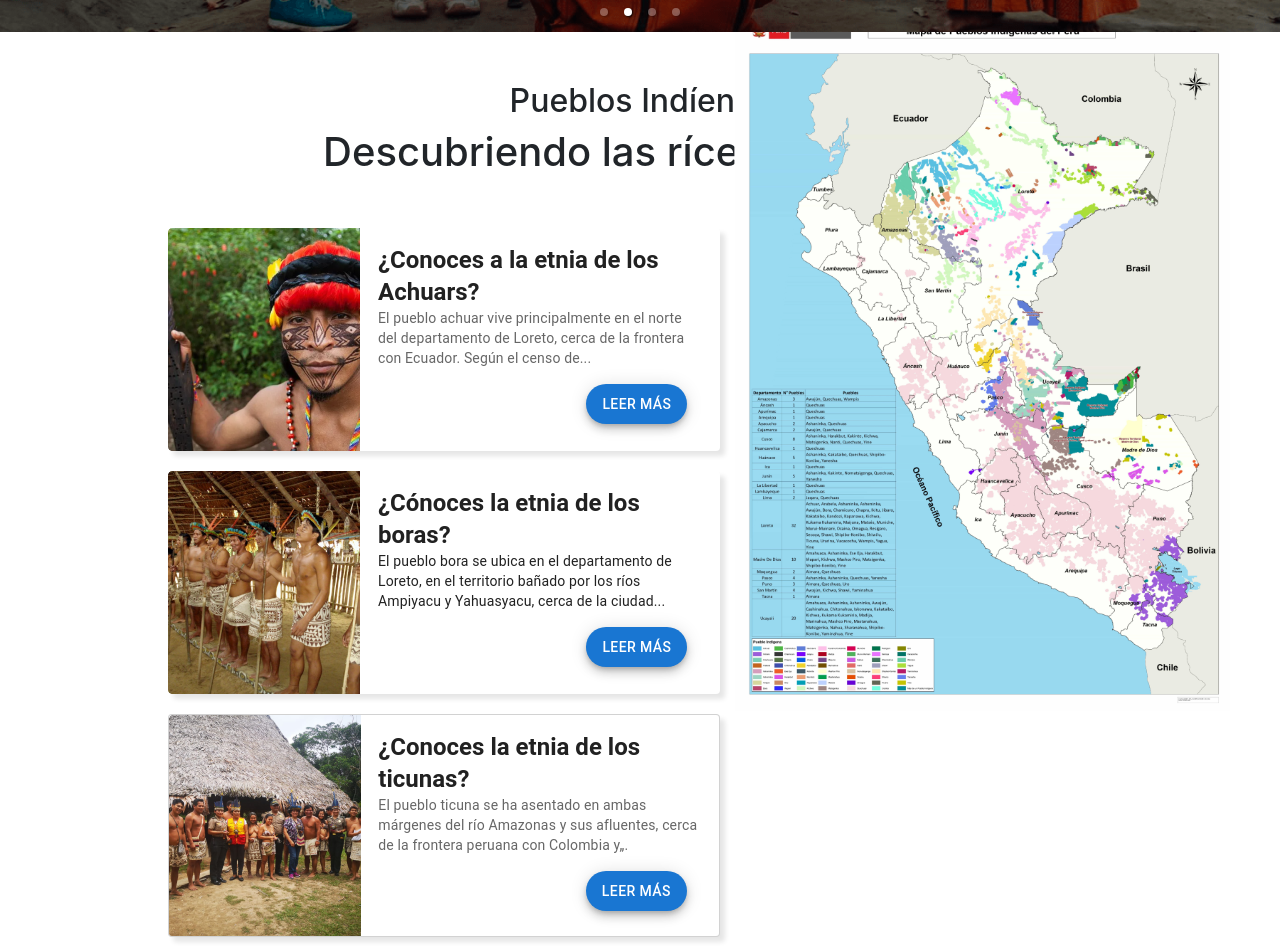
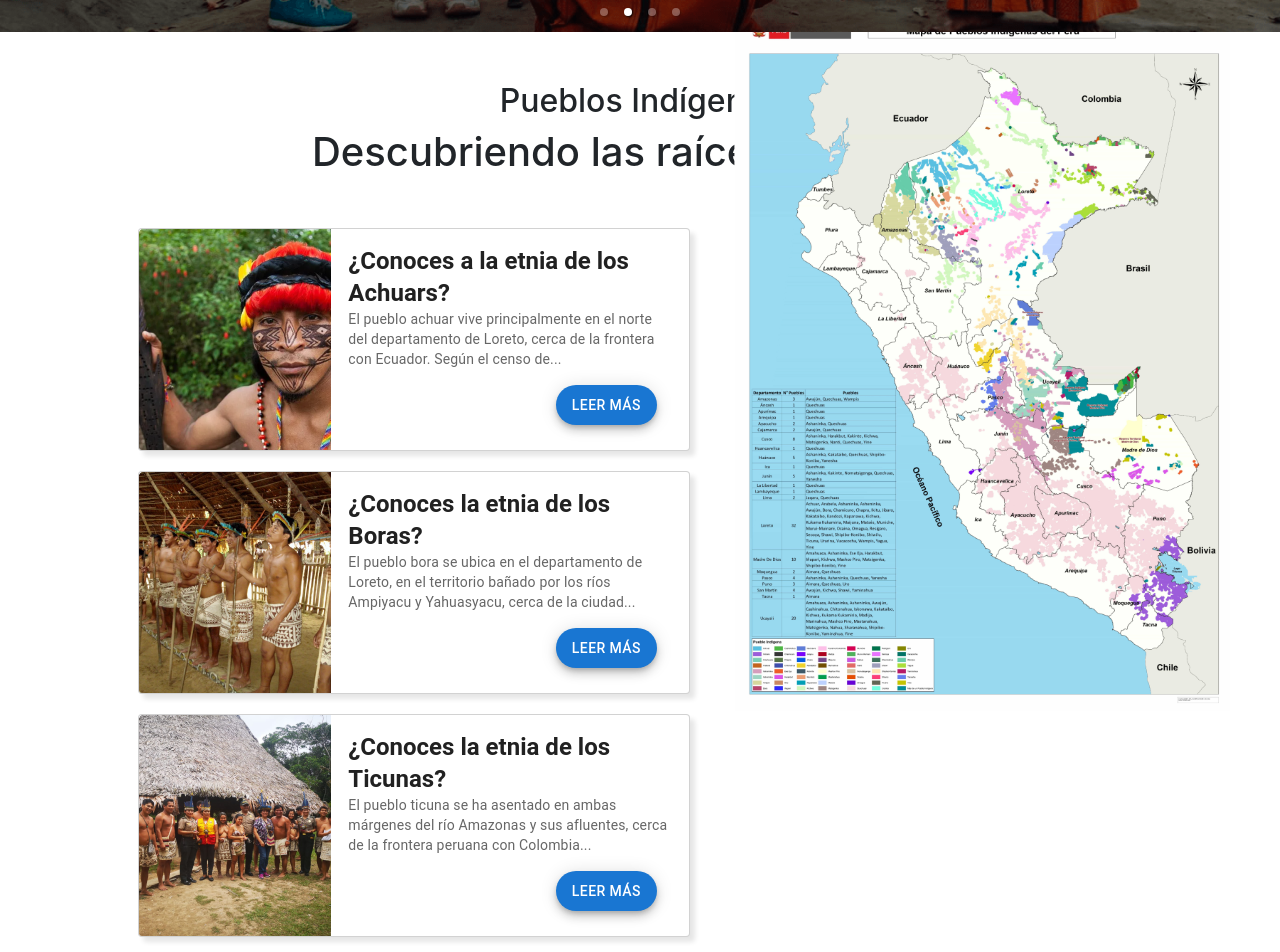
Before and after one commit to Danny-da/new-Amazonia, a React (Create React App) app: page / in a window 1280 px wide. Shown: the part 620-1572 px from the top of the page. Built offline with nearby package versions, Linux system fonts and the light colour scheme; the HTML template or start-up script is replaced by a standard one.

Commit message:
Tuve que mover a la izquierda los cards

```diff
--- a/src/components/body.js
+++ b/src/components/body.js
@@ -9,24 +9,24 @@ import map from '../images/mapa.png'
 const Body = () => {
   return (
     <div style={{ padding: '50px' }}>
-      <h2 style={{ textAlign: 'center' }}>Pueblos Indíenas</h2>
-      <h1 style={{ textAlign: 'center' }}>Descubriendo las ríces indígenas</h1>
+      <h2 style={{ textAlign: 'center' }}>Pueblos Indígenas</h2>
+      <h1 style={{ textAlign: 'center' }}>Descubriendo las raíces indígenas</h1>
       <br />
-      <div />
-      <Card style={{ width: '552px', height: '223px', marginLeft: '10%', marginTop: '20px', boxShadow: '5px 5px 5px rgba(0, 0, 0, 0.1)' }}>
+
+      <Card className="card" style={{ boxShadow: '5px 5px 5px rgba(0, 0, 0, 0.1)' }}>
         <Grid container>
           <Grid item xs={12} sm={4}>
-            <img src={img1} />
+            <img src={img1} alt="Imagen 1" />
           </Grid>
           <Grid item xs={12} sm={8}>
             <CardContent>
-              <Typography variant="h5" component="div" style={{ marginLeft: '10px',  fontWeight: 'bold' }}>
+              <Typography variant="h5" component="div" style={{ marginLeft: '10px', fontWeight: 'bold' }}>
                 ¿Conoces a la etnia de los Achuars?
               </Typography>
               <Typography variant="body2" color="text.secondary" style={{ marginLeft: '10px' }}>
                 El pueblo achuar vive principalmente en el norte del departamento de Loreto, cerca de la frontera con Ecuador. Según el censo de...
               </Typography>
-              <Box mt={2} style={{  marginLeft: '65%'}}>
+              <Box mt={2} style={{ marginLeft: '65%' }}>
                 <Fab variant="extended" size="medium" color="primary">
                   Leer más
                 </Fab>
@@ -36,24 +36,20 @@ const Body = () => {
         </Grid>
       </Card>
 
-      <Card style={{ width: '552px', height: '223px', marginLeft: '10%', marginTop: '20px', boxShadow: '5px 5px 5px rgba(0, 0, 0, 0.1)' }}>
+      <Card className="card" style={{boxShadow: '5px 5px 5px rgba(0, 0, 0, 0.1)' }}>
         <Grid container>
           <Grid item xs={12} sm={4}>
-            {/* <CardMedia
-          img src={img1}
-
-          /> */}
-            <img src={img2} />
+            <img src={img2} alt="Imagen 2" />
           </Grid>
           <Grid item xs={12} sm={8}>
             <CardContent>
-              <Typography variant="h5" component="div" style={{ marginLeft: '10px',  fontWeight: 'bold' }}>
-                ¿Cónoces la etnia de los boras?
+              <Typography variant="h5" component="div" style={{ marginLeft: '10px', fontWeight: 'bold' }}>
+                ¿Conoces la etnia de los Boras?
               </Typography>
-              <Typography variant="body2" color="text.secondary " style={{ marginLeft: '10px' }}>
+              <Typography variant="body2" color="text.secondary" style={{ marginLeft: '10px' }}>
                 El pueblo bora se ubica en el departamento de Loreto, en el territorio bañado por los ríos Ampiyacu y Yahuasyacu, cerca de la ciudad...
               </Typography>
-              <Box mt={2} style={{  marginLeft: '65%'}}>
+              <Box mt={2} style={{ marginLeft: '65%' }}>
                 <Fab variant="extended" size="medium" color="primary">
                   Leer más
                 </Fab>
@@ -63,18 +59,18 @@ const Body = () => {
         </Grid>
       </Card>
 
-      <Card className="card" style = {{ boxShadow: '5px 5px 5px rgba(0, 0, 0, 0.1)' }}>
+      <Card className="card" style={{ boxShadow: '5px 5px 5px rgba(0, 0, 0, 0.1)' }}>
         <Grid container>
           <Grid item xs={12} sm={4}>
-            <img src={img3} />
+            <img src={img3} alt="Imagen 3" />
           </Grid>
           <Grid item xs={12} sm={8}>
             <CardContent>
               <Typography variant="h5" component="div" style={{ marginLeft: '10px', fontWeight: 'bold' }}>
-                ¿Conoces la etnia de los ticunas?
+                ¿Conoces la etnia de los Ticunas?
               </Typography>
-              <Typography variant="body2" color="text.secondary" style={{ marginLeft: '10px'  }}>
-                El pueblo ticuna se ha asentado en ambas márgenes del río Amazonas y sus afluentes, cerca de la frontera peruana con Colombia y„.
+              <Typography variant="body2" color="text.secondary" style={{ marginLeft: '10px' }}>
+                El pueblo ticuna se ha asentado en ambas márgenes del río Amazonas y sus afluentes, cerca de la frontera peruana con Colombia...
               </Typography>
               <Box mt={2} className="button-container">
                 <Fab variant="extended" size="medium" color="primary">
--- a/src/components/estilo.css
+++ b/src/components/estilo.css
@@ -47,7 +47,7 @@ header {
 .card {
   width: 552px;
   height: 223px;
-  margin-left: 10%;
+  margin-left: calc(10% - 30px);
   margin-top: 20px;
 
 }
```
